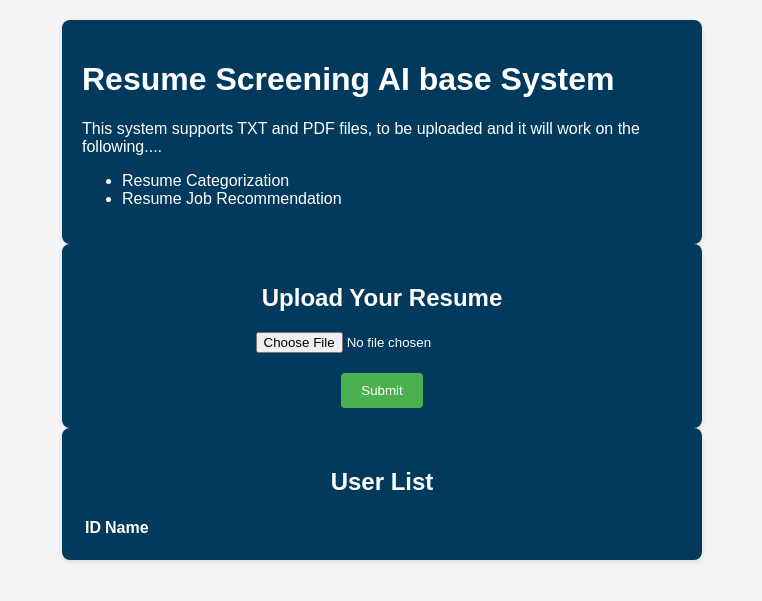
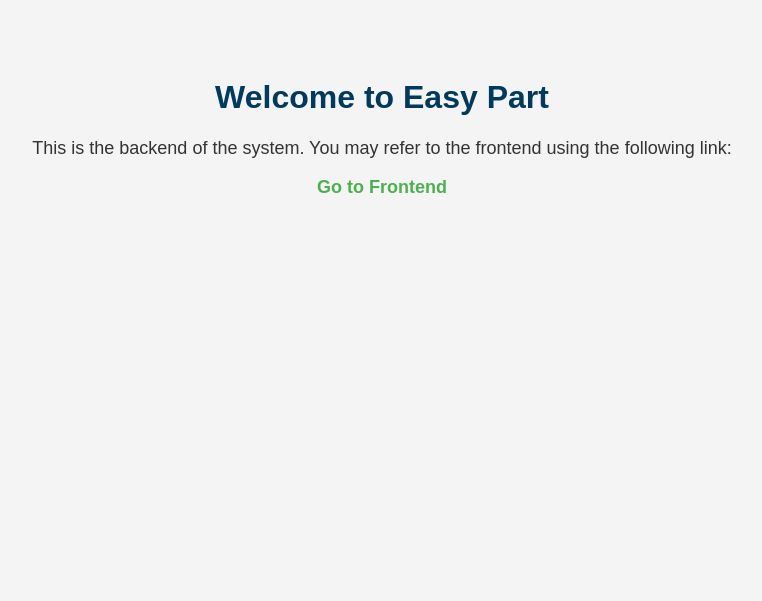
Before and after one commit to chewjiaseng/FYP-Job-V1, a Flask app: page / in a window 1280 px wide. Shown: the top 601 px of the page, without its empty margins (258-1020 px from the left). Run offline with Flask 3, Linux system fonts and the light colour scheme; lists and menus that the app fills with data are empty; parts of the project's set-up code (start-up, migrations or seed data) failed here and were passed over.

Commit message:
changed for frontBackend

```diff
--- a/backend flask/templates/resume.html
+++ b/backend flask/templates/resume.html
@@ -4,134 +4,40 @@
 <head>
     <meta charset="UTF-8">
     <meta name="viewport" content="width=device-width, initial-scale=1.0">
-    <title>Resume Category Prediction</title>
+    <title>Easy Part</title>
     <style>
         body {
             font-family: Arial, sans-serif;
             background-color: #f4f4f4;
             color: #333;
+            text-align: center;
+            padding: 50px;
         }
 
-        .container {
-            max-width: 600px;
-            margin: auto;
-            padding: 20px;
-            background-color: #fff;
-            border-radius: 8px;
-            box-shadow: 0 2px 5px rgba(0, 0, 0, 0.1);
+        h1 {
+            color: #013a5c;
         }
 
-        h2 {
-            text-align: center;
-            margin-bottom: 20px;
+        p {
+            font-size: 18px;
         }
 
-        form {
-            display: flex;
-            flex-direction: column;
-            align-items: center;
+        .link {
+            color: #4CAF50;
+            text-decoration: none;
+            font-weight: bold;
         }
 
-        input[type="file"] {
-            margin-bottom: 20px;
-        }
-
-        input[type="submit"] {
-            padding: 10px 20px;
-            background-color: #4CAF50;
-            color: #fff;
-            border: none;
-            border-radius: 4px;
-            cursor: pointer;
-            transition: background-color 0.3s;
-        }
-
-        input[type="submit"]:hover {
-            background-color: #45a049;
+        .link:hover {
+            text-decoration: underline;
         }
     </style>
 </head>
 
 <body>
-    <div class="container" style="margin-top:20px;background:#013a5c;color:white;"">
-
-        <h1 class="text center">Resume Screening AI base System</h1>
-        <p>This system supports TXT and PDF files, to be uploaded and it will work on the following....</p>
-        <ul>
-            <li>Resume Categorization</li>
-            <li>Resume Job Recommendation</li>
-
-        </ul>
-
-
-    </div>
-    <div class="container" style="background:#013a5c;color:white;">
-        <h2>Upload Your Resume</h2>
-        <form action="/pred" method="post" enctype="multipart/form-data">
-            <input type="file" name="resume" accept=".pdf, .txt" required>
-            <input type="submit" value="Submit">
-        </form>
-
-
-        {% if message %}
-        <p class="text-center">{{message}}</p>
-        {% endif %}
-
-        {% if predicted_category %}
-        <br>
-        <hr>
-        <br>
-        <p class="text-center"><b><strong>Category:</strong></b> {{predicted_category}}</p>
-        <p class="text-center"><b><strong>Recommended Job:</strong></b> {{recommended_job}}</p>
-        <br>
-        <hr>
-        <!-- <h1 class="text-center">Extracted Information</h1>
-        <p class="text-center"><b><strong>Name:</strong></b> {{name}}</p>
-        <p class="text-center"><b><strong>Phone No:</strong></b> {{phone}}</p>
-        <p class="text-center"><b><strong>Email:</strong></b> {{email}}</p>
-        {% if extracted_skills %}
-        <p class="text-center"><b><strong>Skills</strong></b></p>
-        <ul class="list-unstyled text-center">
-            {% for skill in extracted_skills %}
-            <li>{{ skill }}</li>
-            {% endfor %}
-        </ul>
-        {% else %}
-        <p class="text-center">No skills founds.........</p>
-        <br>
-        {% if extracted_education %}
-        <h1 class="text-center">Education:</h1>
-        <ul class="list-unstyled text-center">
-            {% for edu in extracted_education %}
-            <li>{{ edu }}</li>
-            {% endfor %}
-        </ul>
-        {% else %}
-        <p class="text-center">No Education founds.........</p>
-        <br>
-        {% endif %} -->
-        <!-- {% endif %} -->
-        {% endif %}
-
-    </div>
-
-    <div class="container" style="background:#013a5c;color:white;">
-        <h2>User List</h2>
-        <table>
-            <tr>
-                <th>ID</th>
-                <th>Name</th>
-            </tr>
-            {% for user in users %}
-            <tr>
-                <td>{{ user.id }}</td>
-                <td>{{ user.name }}</td>
-            </tr>
-            {% endfor %}
-        </table>
-    </div>
-
-
+    <h1>Welcome to Easy Part</h1>
+    <p>This is the backend of the system. You may refer to the frontend using the following link:</p>
+    <p><a href="https://job-frontend-hxx1.onrender.com" class="link">Go to Frontend</a></p>
 </body>
 
 </html>
--- a/frontend/src/components/admin/ManageApplicationsData.vue
+++ b/frontend/src/components/admin/ManageApplicationsData.vue
@@ -1,5 +1,5 @@
 <template>
-  <v-container>
+  <v-container fluid>
     <h1>All Applications</h1>
 
   <!-- Loading Indicator -->
--- a/frontend/src/components/admin/ManageUserData.vue
+++ b/frontend/src/components/admin/ManageUserData.vue
@@ -55,7 +55,7 @@
         <v-card-title class="dialog-title">Edit User</v-card-title>
         <v-card-text>
           <v-form>
-            <v-text-field v-model="editUserData.username" label="Username"></v-text-field>
+            <v-text-field v-model="editUserData.username" label="Username" :readonly="true" class="readonly-field"></v-text-field>
             <v-text-field v-model="editUserData.email" label="Email"></v-text-field>
 
             <v-text-field
--- a/frontend/src/components/jobseekers/NavbarSeeker.vue
+++ b/frontend/src/components/jobseekers/NavbarSeeker.vue
@@ -1,6 +1,6 @@
 <template>
   <v-app-bar app class="custom-navbar">
-    <v-container>
+    <v-container class="pa-0">
       <v-row no-gutters align="center">
         <v-col cols="auto">
           <v-toolbar-title class="custom-title">
@@ -69,6 +69,8 @@ export default {
 <style scoped>
 .custom-navbar {
   background-color: #201a94 !important;
+  margin: 0;
+  padding: 0;
 }
 
 .custom-title {
```
Also changed, not shown: frontend/src/components/jobseekers/SeekerHome.vue (+44 -3 lines).
